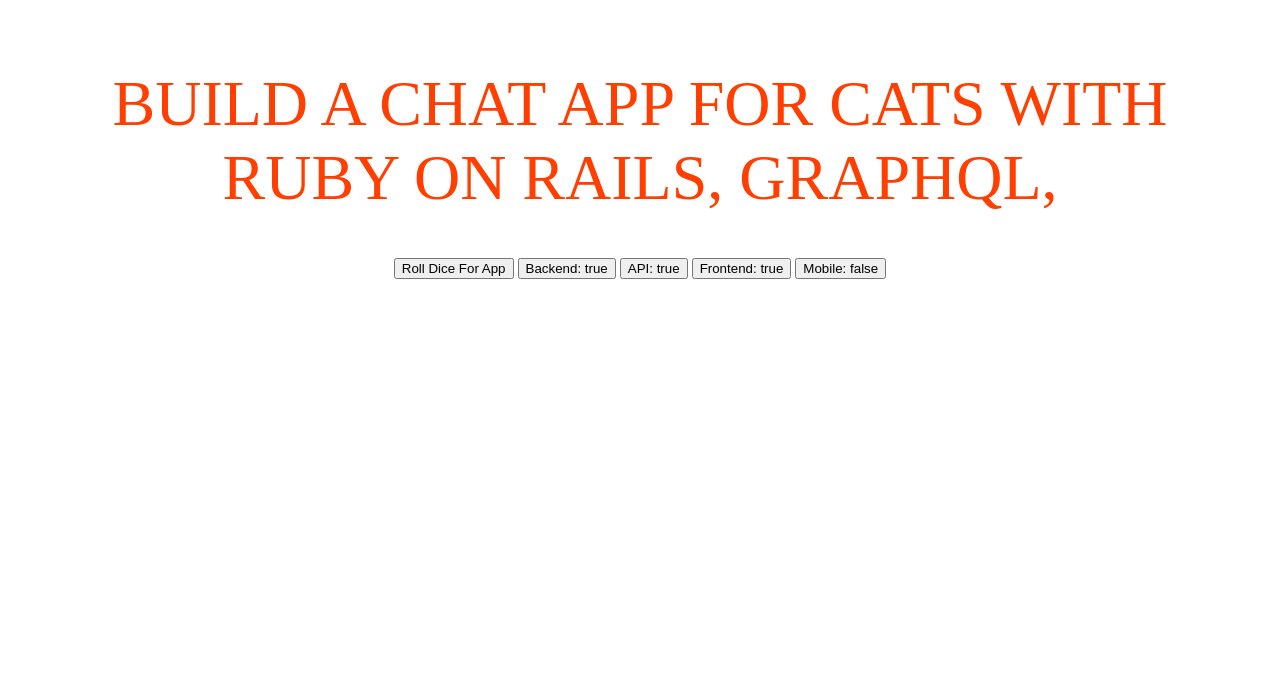
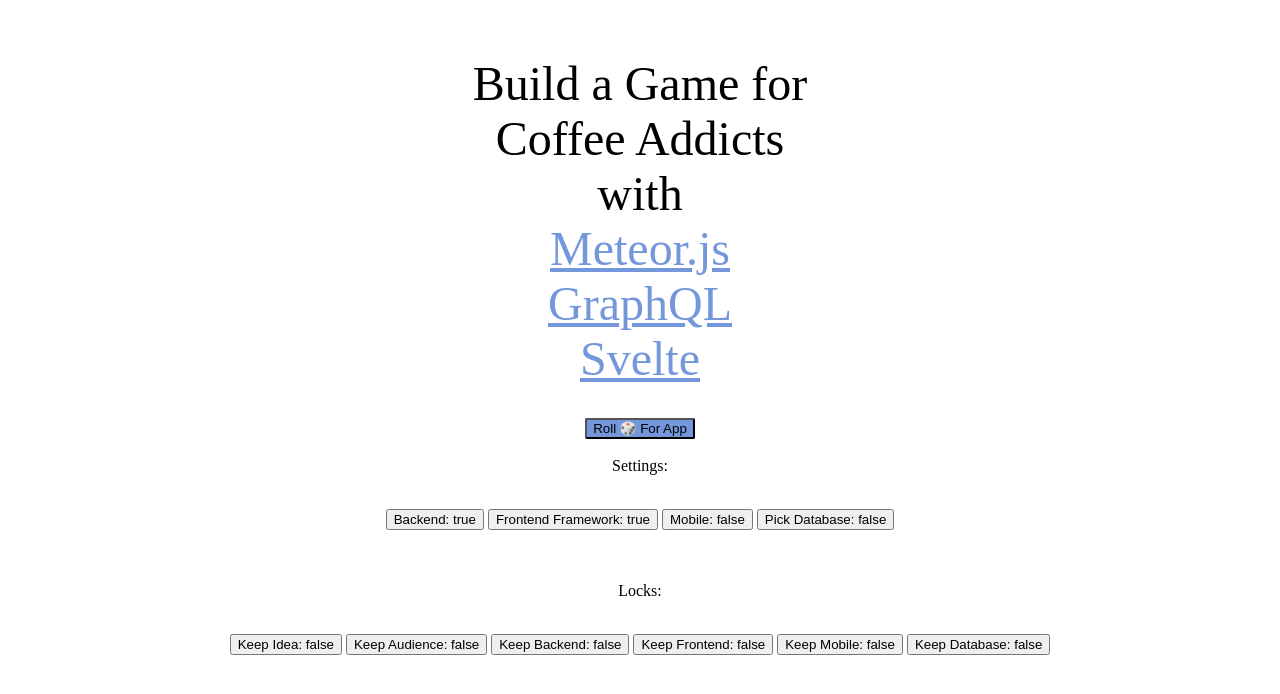
Before and after one commit to jottenlips/stack-dice, a Svelte app: page / in a window 1280 px wide. Shown: the top 694 px of the page. Built offline with nearby package versions, Linux system fonts and the light colour scheme; the HTML template or start-up script is replaced by a standard one.

Commit message:
add locks

```diff
--- a/src/App.svelte
+++ b/src/App.svelte
@@ -1,42 +1,25 @@
 <script>
+  export let database;
   export let backend;
   export let api;
   export let frontend;
   export let mobile;
   export let ideas;
-  export let topics;
+  export let audiences;
 
-  let randomBackend = 0;
-  let randomAPI = 0;
-  let randomFrontend = 0;
-  let randomMobile = 0;
-  let randomIdea = 0;
-  let randomTopic = 0;
-
-  const getRandom = (max) => {
-    return Math.floor(Math.randomBackend() * max);
-  };
-
-  const getRandomApp = () => {
-    randomBackend = getRandom(backend.length);
-    randomAPI = getRandom(api.length);
-    randomFrontend = getRandom(frontend.length);
-    randomMobile = getRandom(mobile.length);
-    randomIdea = getRandom(ideas.length);
-    randomTopic = getRandom(topics.length);
-  };
-
+  let hasDatabase = false;
   let hasBackend = true;
-  let hasAPI = true;
   let hasFrontend = true;
   let hasMobile = false;
+
+  const toggleHasDatabase = () => {
+    hasDatabase = !hasDatabase;
+  };
 
   const toggleHasBackend = () => {
     hasBackend = !hasBackend;
   };
-  const toggleHasAPI = () => {
-    hasAPI = !hasAPI;
-  };
+
   const toggleHasFrontend = () => {
     hasFrontend = !hasFrontend;
   };
@@ -44,27 +27,130 @@
   const toggleHasMobile = () => {
     hasMobile = !hasMobile;
   };
+
+  let lockAudience = false;
+  let lockIdea = false;
+  let lockDatabase = false;
+  let lockBackend = false;
+  let lockFrontend = false;
+  let lockMobile = false;
+
+  const toggleLockAudience = () => {
+    lockAudience = !lockAudience;
+  };
+
+  const toggleLockIdea = () => {
+    lockIdea = !lockIdea;
+  };
+
+  const toggleLockDatabase = () => {
+    lockDatabase = !lockDatabase;
+  };
+
+  const toggleLockBackend = () => {
+    lockBackend = !lockBackend;
+  };
+
+  const toggleLockFrontend = () => {
+    lockFrontend = !lockFrontend;
+  };
+
+  const toggleLockMobile = () => {
+    lockMobile = !lockMobile;
+  };
+
+  let randomDatabase = 0;
+  let randomBackend = 0;
+  let randomAPI = 0;
+  let randomFrontend = 0;
+  let randomMobile = 0;
+  let randomIdea = 0;
+  let randomAudience = 0;
+
+  const getRandom = (max) => {
+    return Math.floor(Math.random() * max);
+  };
+
+  const getRandomApp = () => {
+    if (!lockDatabase) randomDatabase = getRandom(database.length);
+    if (!lockBackend) randomBackend = getRandom(backend.length);
+    if (!lockBackend) randomAPI = getRandom(api.length);
+    if (!lockFrontend) randomFrontend = getRandom(frontend.length);
+    if (!lockMobile) randomMobile = getRandom(mobile.length);
+    if (!lockIdea) randomIdea = getRandom(ideas.length);
+    if (!lockAudience) randomAudience = getRandom(audiences.length);
+  };
+
+  getRandomApp();
 </script>
 
 <main>
   <h1>
-    Build a {ideas[randomIdea]} for {topics[randomTopic]} with {hasBackend
-      ? `${backend[randomBackend]}, `
-      : ""}{hasAPI || hasMobile ? `${api[randomAPI]}, ` : ""}
+    Build a <span style="font-weight: 500;">{ideas[randomIdea]}</span> for
+    <span style="font-weight: 500;">{audiences[randomAudience]}</span>
+    with {"\n"}
+    <a
+      href={`https://github.com/search?ref=simplesearch&q=${backend[randomBackend]}`}
+      >{hasBackend ? `${backend[randomBackend]}\n` : ""}</a
+    >
+    <a href={`https://github.com/search?ref=simplesearch&q=${api[randomAPI]}`}
+      >{(hasFrontend || hasMobile) && hasBackend
+        ? `${api[randomAPI]}\n`
+        : ""}</a
+    ><a
+      href={`https://github.com/search?ref=simplesearch&q=${frontend[randomFrontend]}`}
+      >{hasFrontend ? `${frontend[randomFrontend]}\n` : ""}</a
+    >{hasMobile ? `${mobile[randomMobile]}\n` : ""}<a
+      href={`https://github.com/search?ref=simplesearch&q=${database[randomDatabase]}`}
+      >{hasDatabase ? `${database[randomDatabase]}\n` : ""}</a
+    >
   </h1>
-  <button on:click={getRandomApp}>Roll Dice For App</button>
+  <p>
+    <button
+      style="background-color:#7496db;border-radius:2px"
+      on:click={getRandomApp}>Roll 🎲 For App</button
+    >
+    {"\n"}
+    Settings:
+    {"\n"}
+  </p>
   <button on:click={toggleHasBackend}>
     Backend: {hasBackend}
   </button>
 
-  <button on:click={toggleHasAPI}>
-    API: {hasAPI}
-  </button>
   <button on:click={toggleHasFrontend}>
-    Frontend: {hasFrontend}
+    Frontend Framework: {hasFrontend}
   </button>
   <button on:click={toggleHasMobile}>
     Mobile: {hasMobile}
+  </button>
+  <button on:click={toggleHasDatabase}>
+    Pick Database: {hasDatabase}
+  </button>
+
+  <p>
+    {"\n"}
+    Locks:
+    {"\n"}
+  </p>
+
+  <button on:click={toggleLockIdea}>
+    Keep Idea: {lockIdea}
+  </button>
+  <button on:click={toggleLockAudience}>
+    Keep Audience: {lockAudience}
+  </button>
+  <button on:click={toggleLockBackend}>
+    Keep Backend: {lockBackend}
+  </button>
+  <button on:click={toggleLockFrontend}>
+    Keep Frontend: {lockFrontend}
+  </button>
+  <button on:click={toggleLockMobile}>
+    Keep Mobile: {lockMobile}
+  </button>
+  <button on:click={toggleLockDatabase}>
+    Keep Database: {lockDatabase}
   </button>
 </main>
 
@@ -74,13 +160,22 @@
     padding: 1em;
     max-width: 240px;
     margin: 0 auto;
+    height: 200vh;
   }
 
   h1 {
-    color: #ff3e00;
-    text-transform: uppercase;
-    font-size: 4em;
-    font-weight: 100;
+    color: #000000;
+    font-size: 3em;
+    font-weight: 200;
+    white-space: pre-line;
+  }
+  p {
+    white-space: pre-line;
+    color: #000000;
+  }
+
+  a {
+    color: #7496db;
   }
 
   @media (min-width: 640px) {
--- a/src/main.js
+++ b/src/main.js
@@ -3,12 +3,13 @@
 const app = new App({
     target: document.body,
     props: {
-        backend: ['Ruby on Rails', 'Django', 'Serverless Cloud', 'Meteor', 'Flask', 'Sinatra', 'FastAPI'],
+        database: ['Postgresql', "MongoDB", 'DynamoDB', 'MySQL', 'Neo4j', 'Redis'],
+        backend: ['Ruby on Rails', 'Django', 'Serverless Cloud', 'Meteor.js', 'Flask', 'Sinatra', 'FastAPI', 'Supabase', ],
         api: ['GraphQL', 'REST'],
-        frontend: ['React', 'Svelte', 'Vue', 'Vanilla'],
+        frontend: ['React', 'Svelte', 'Vue', 'Vanilla.js'],
         mobile: ['React Native', 'Flutter', 'Kotlin Multiplatform', 'Swift/Xcode', 'Java/Android Studio', 'PWA'],
-        ideas: ['Chat App', 'Game', ''],
-        topics: ['Cats', 'Coffee', 'Cooking']
+        ideas: ['Chat App', 'Game', 'Schedule App', 'Marketplace', "Blogsphere", "Map Application", 'Reccomendation Engine', 'Job Board', 'Edu-tainment Platform'],
+        audiences: ['Cat Owners', 'Coffee Addicts', 'Cooks', 'Book Lovers', 'Board Game Enthusiast', 'Movie Nerds', 'Gym Rats', 'Skaters', "Car Lovers", "Gamers", "Gardeners", "Metal Workers", "Animal Rights Activists", "Remote Learning"]
     }
 });
 
```
Also changed, not shown: 5 other files (tests, documents, lock files or other folders).
